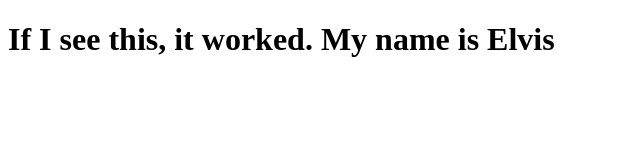
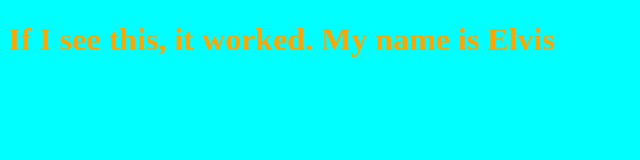
Before and after one commit to InstructorElvis/InstructorElvis.github.io, a plain HTML site: page index.html in a window 1280 px wide. Shown: the whole page, without its empty margins (0-640 px from the left). Drawn offline with Linux system fonts and the light colour scheme.

Commit message:
Added Some CSS to Test the Github Pages Hosting.

```diff
--- a/index.html
+++ b/index.html
@@ -6,7 +6,7 @@
     <meta name="viewport" content="width=device-width, initial-scale=1.0">
     <title>It worked!</title>
 </head>
-<body>
-    <h1>If I see this, it worked. My name is Elvis</h1>
+<body style="background-color: aqua;">
+    <h1 style="color: orange;">If I see this, it worked. My name is Elvis</h1>
 </body>
 </html>
```
